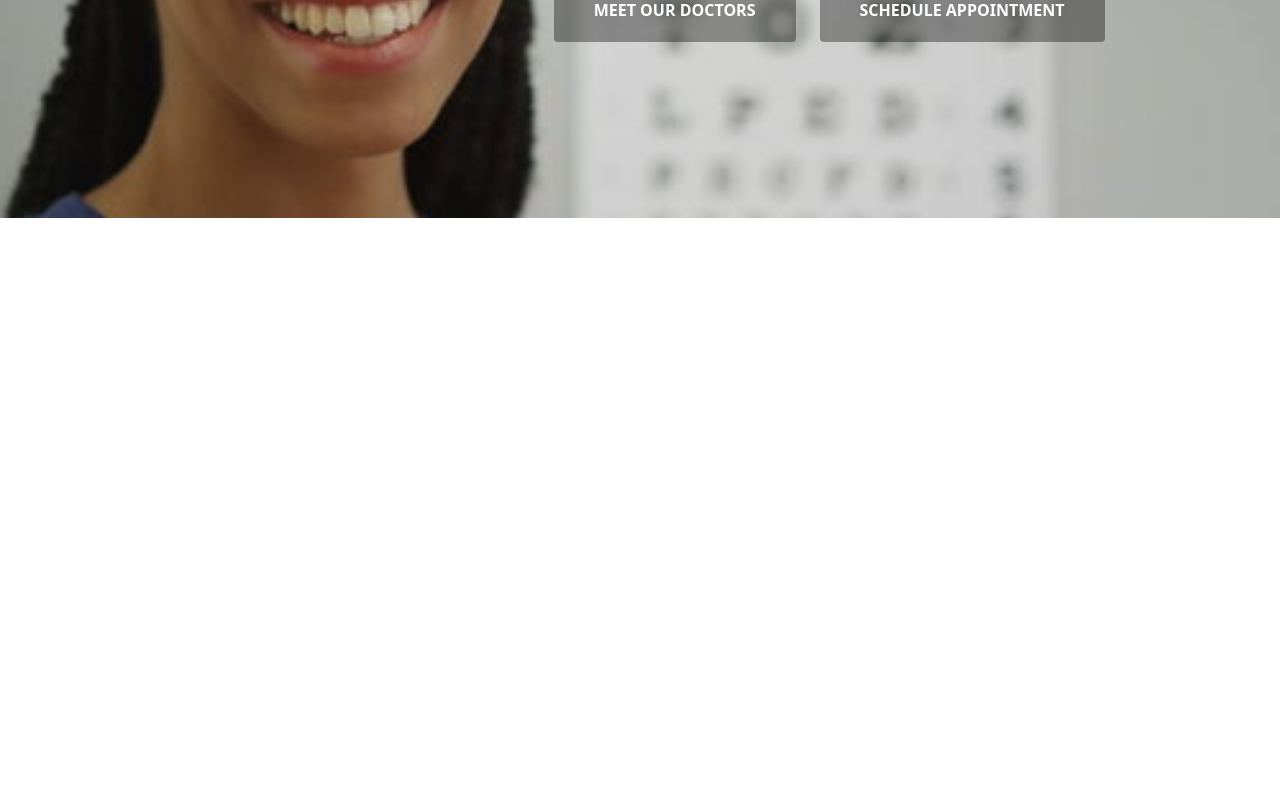
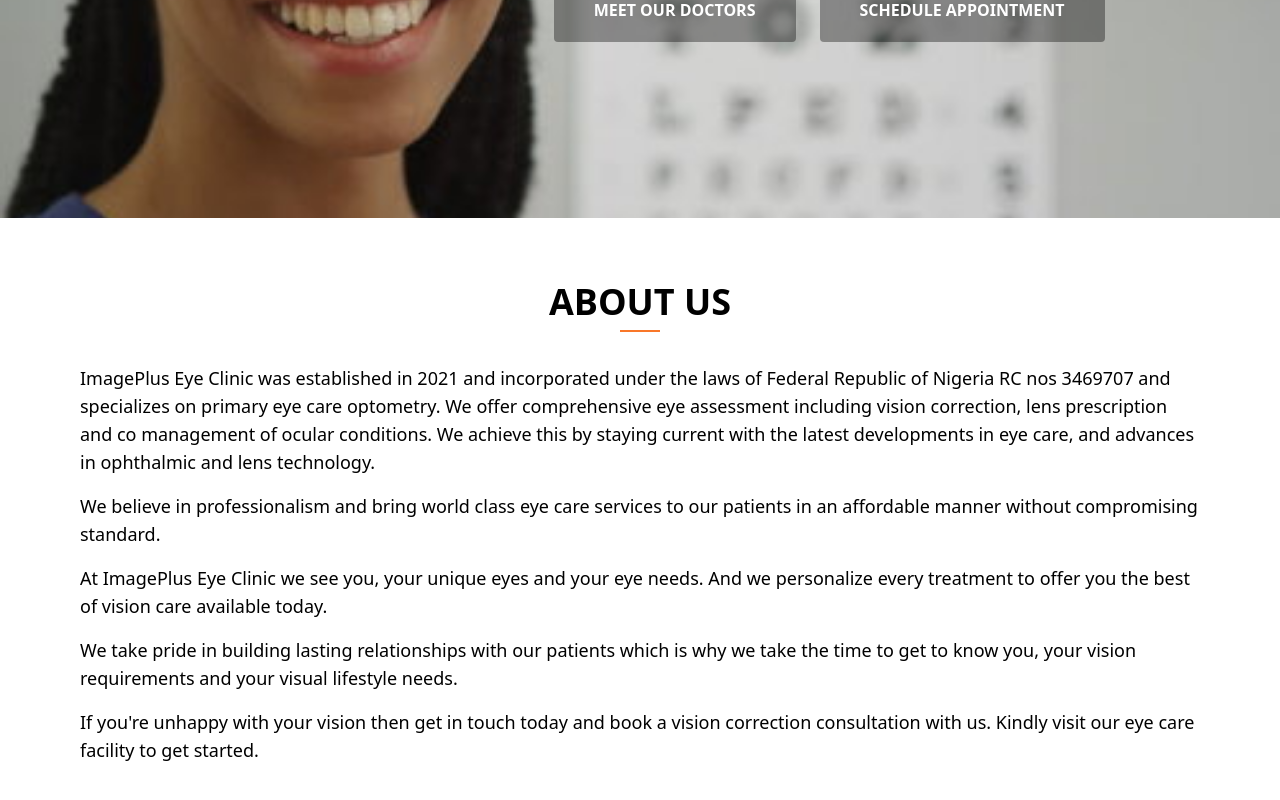
Before and after one commit to mfonPeeter/image-plus-clinic, a React (Create React App) app: page / in a window 1280 px wide. Shown: the part 608-1408 px from the top of the page. Before the commit the page ends 866 px from the top, so only its background shows below. Built offline with nearby package versions, Linux system fonts and the light colour scheme.

Commit message:
feat: add About section

```diff
--- a/src/App.js
+++ b/src/App.js
@@ -1,12 +1,14 @@
 import Layout from "./components/Layout/Layout";
 import HeroContact from "./components/HomePage/HeroContact";
 import Hero from "./components/HomePage/Hero";
+import About from "./components/HomePage/About";
 
 const App = () => {
   return (
     <Layout>
       <HeroContact />
       <Hero />
+      <About />
     </Layout>
   );
 };
--- /dev/null
+++ b/src/components/HomePage/About.jsx
@@ -0,0 +1,44 @@
+const About = () => {
+  return (
+    <section className="pb-24 px-6 text-lg sm:px-12 lg:px-20">
+      <div className="flex flex-col items-center mb-8">
+        <h2 className="mb-2 text-center text-4xl font-bold uppercase">
+          About Us
+        </h2>
+        <hr className="w-10 border border-[#f97729]" />
+      </div>
+      <div className="flex flex-col space-y-4">
+        <p>
+          ImagePlus Eye Clinic was established in 2021 and incorporated under
+          the laws of Federal Republic of Nigeria RC nos 3469707 and specializes
+          on primary eye care optometry. We offer comprehensive eye assessment
+          including vision correction, lens prescription and co management of
+          ocular conditions. We achieve this by staying current with the latest
+          developments in eye care, and advances in ophthalmic and lens
+          technology.
+        </p>
+        <p>
+          We believe in professionalism and bring world class eye care services
+          to our patients in an affordable manner without compromising standard.
+        </p>
+        <p>
+          At ImagePlus Eye Clinic we see you, your unique eyes and your eye
+          needs. And we personalize every treatment to offer you the best of
+          vision care available today.
+        </p>
+        <p>
+          We take pride in building lasting relationships with our patients
+          which is why we take the time to get to know you, your vision
+          requirements and your visual lifestyle needs.
+        </p>
+        <p>
+          If you're unhappy with your vision then get in touch today and book a
+          vision correction consultation with us. Kindly visit our eye care
+          facility to get started.
+        </p>
+      </div>
+    </section>
+  );
+};
+
+export default About;
--- a/src/components/HomePage/Hero.jsx
+++ b/src/components/HomePage/Hero.jsx
@@ -4,7 +4,7 @@
 
 const HeroSection = () => {
   return (
-    <header className="flex justify-end items-end bg-hero-bg-1 bg-cover bg-no-repeat mb-10">
+    <header className="flex justify-end items-end bg-hero-bg-1 bg-cover bg-no-repeat mb-16">
       <div className="py-44 px-16 text-white">
         <div>
           <h2 className="mb-3 text-[55px] font-bold">
```
